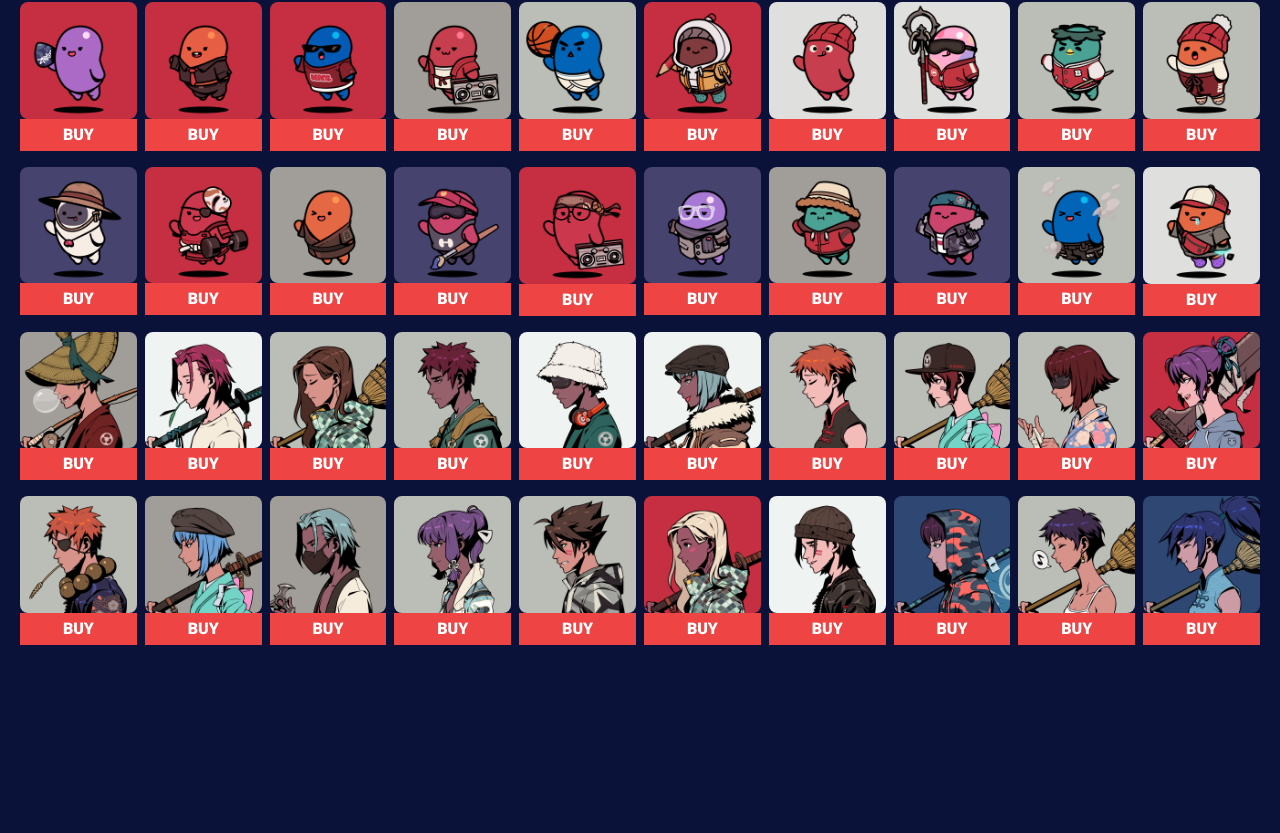
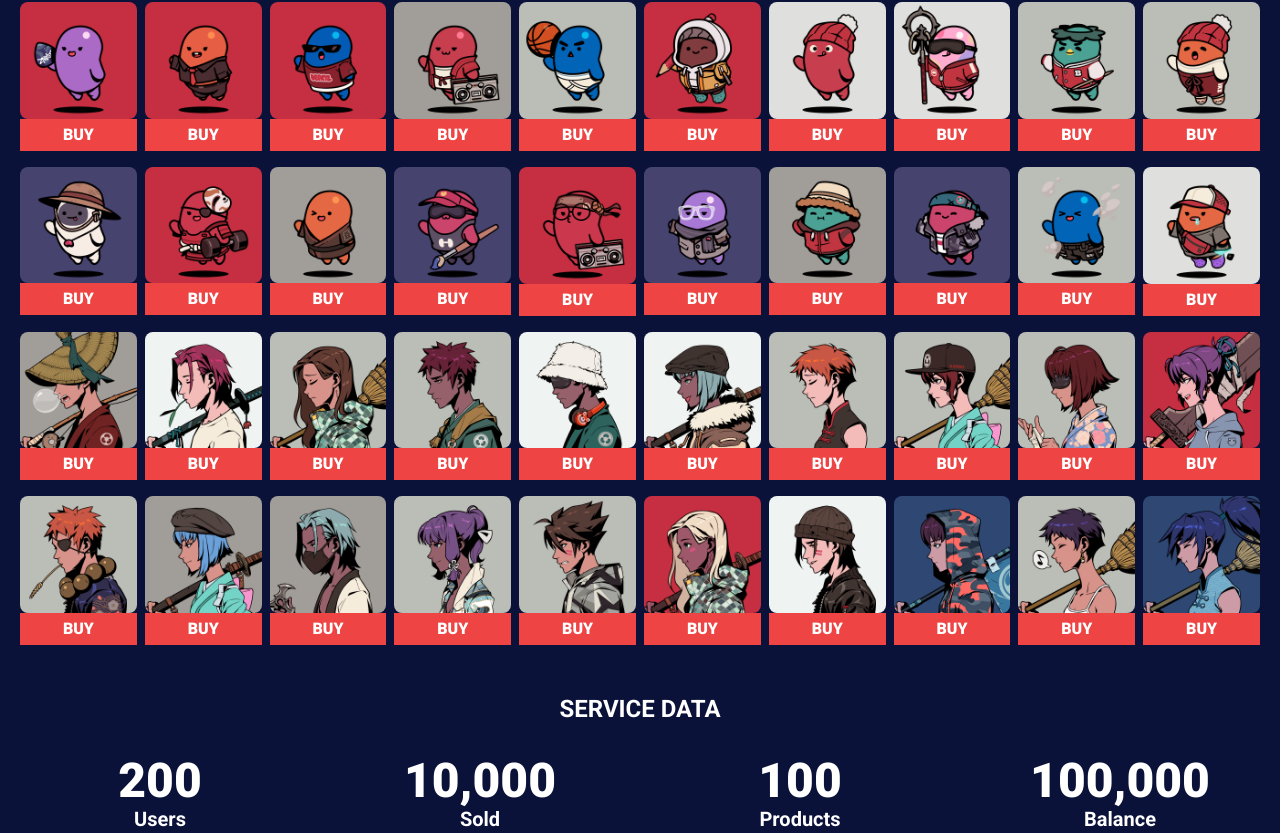
Before and after one commit to Saranraj3/MERN-NFT-Website-Tokify, a React (Vite) app in the folder client/: page / in a window 1280 px wide. Shown: the part 1879-2712 px from the top of the page. Before the commit the page ends 2544 px from the top, so only its background shows below. Built offline with nearby package versions, Linux system fonts and the light colour scheme.

Commit message:
Counter Pannel Added

```diff
--- a/client/package.json
+++ b/client/package.json
@@ -11,8 +11,10 @@
   },
   "dependencies": {
     "react": "^18.2.0",
+    "react-countup": "^6.5.3",
     "react-dom": "^18.2.0",
-    "react-icons": "^5.2.1"
+    "react-icons": "^5.2.1",
+    "react-scroll-trigger": "^0.6.14"
   },
   "devDependencies": {
     "@types/react": "^18.2.66",
--- /dev/null
+++ b/client/src/Components/CounterPannel/CounterPannel.jsx
@@ -0,0 +1,56 @@
+import React, { useState } from 'react'
+import CountUp from 'react-countup';
+import ScrollTrigger from 'react-scroll-trigger';
+
+function CounterPannel() {
+
+    const [conter, setCounter] = useState(false);
+
+    return (
+        <div className='xl:mt-[3rem] text-white overflow-x-hidden overflow-y-hidden'>
+            <h1 className='text-2xl font-bold text-center'>SERVICE DATA</h1>
+            <ScrollTrigger onEnter={() => setCounter(true)} onExit={() => setCounter(false)}>
+                <div className='mt-[2rem] grid grid-cols-4 text-center overflow-x-hidden justify-center'>
+                    <div>
+                        <h2 className='text-5xl font-extrabold'>
+                            {
+                                conter &&
+                                <CountUp start={0} end={200} duration={2.81}></CountUp>
+                            }
+                        </h2>
+                        <p className='text-xl font-semibold'>Users</p>
+                    </div>
+                    <div>
+                        <h2 className='text-5xl font-extrabold'>
+                            {
+                                conter &&
+                                <CountUp start={0} end={10000} duration={2.81}></CountUp>
+                            }
+                        </h2>
+                        <p className='text-xl font-semibold'>Sold</p>
+                    </div>
+                    <div>
+                        <h2 className='text-5xl font-extrabold'>
+                            {
+                                conter &&
+                                <CountUp start={0} end={100} duration={2.81}></CountUp>
+                            }
+                        </h2>
+                        <p className='text-xl font-semibold'>Products</p>
+                    </div>
+                    <div>
+                        <h2 className='text-5xl font-extrabold'>
+                            {
+                                conter &&
+                                <CountUp start={0} end={100000} duration={2.81}></CountUp>
+                            }
+                        </h2>
+                        <p className='text-xl font-semibold'>Balance</p>
+                    </div>
+                </div>
+            </ScrollTrigger>
+        </div>
+    )
+}
+
+export default CounterPannel
--- a/client/src/Components/MainContent/MainContent.jsx
+++ b/client/src/Components/MainContent/MainContent.jsx
@@ -5,7 +5,7 @@
 function MainContent() {
     return (
         <div className='text-white'>
-            <h1 className='sm:mt-[2rem] md:mt-[4rem] text-2xl text-center'>What Is NFT </h1>
+            <h1 className='sm:mt-[2rem] md:mt-[4rem] text-2xl text-center font-bold'>What Is NFT </h1>
             <div>
                 <p className='sm:m-5 sm:mt-[1rem] sm:max-w-[39rem] md:mt-[5rem] md:max-w-[25rem] lg:max-w-[37rem] xl:ml-[5rem]'>A non-fungible token is a unique digital identifier that is recorded on a blockchain and is used to certify ownership and authenticity. It cannot be copied, substituted, or subdivided. The ownership of an NFT is recorded in the blockchain and can be transferred by the owner, allowing NFTs to be sold and traded.</p>
                 <div className='sm:ml-[0.9rem] md:mt-[-13rem] md:mr-[1rem] lg:mt-[-11rem] lg:mr-[-0.5rem] xl:mr-[2rem] justify-end flex'>
--- a/client/src/Pages/Home.jsx
+++ b/client/src/Pages/Home.jsx
@@ -1,12 +1,14 @@
 import React from 'react'
 import MainContent from '../Components/MainContent/MainContent'
 import Product from '../Components/Product/Product'
+import CounterPannel from '../Components/CounterPannel/CounterPannel'
 
 function Home() {
     return (
         <div>
             <MainContent />
-            <Product/>
+            <Product />
+            <CounterPannel />
         </div>
     )
 }
```
Also changed, not shown: 1 other file (tests, documents, lock files or other folders).
